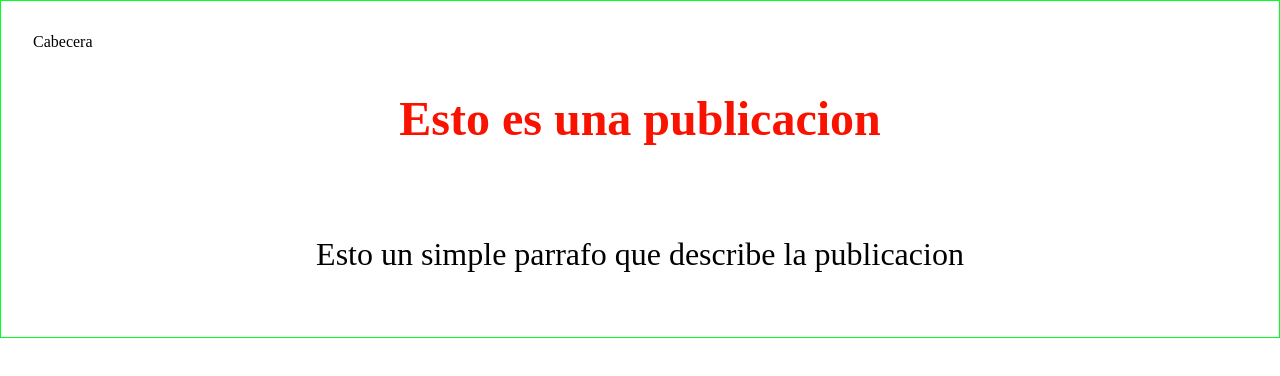
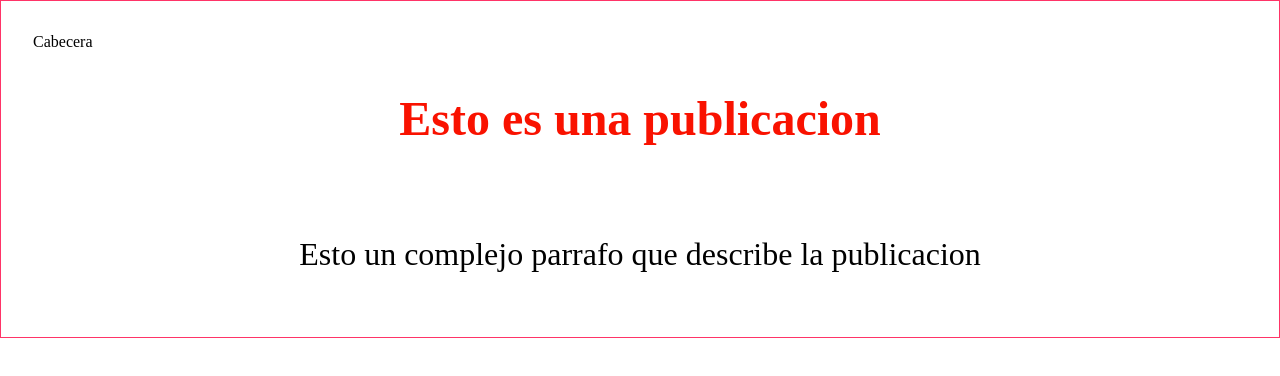
Before and after one commit to LautaroVallejos/Prueba-de-curso-de-github, a plain HTML site: page index.html in a window 1280 px wide. Drawn offline with Linux system fonts and the light colour scheme; files that its build step writes are made by us from their sources.

Commit message:
Cambio de color y cambio de palabra en la rama desarollador

```diff
--- a/estilos.css
+++ b/estilos.css
@@ -18,5 +18,5 @@ p{
   display: grid;
   padding: 2em;
   margin: 0 auto;
-  border: 1px #00ff22 solid;
+  border: 1px #ff3467 solid;
 }
--- a/index.html
+++ b/index.html
@@ -10,7 +10,7 @@
       <div id="Cabecera">Cabecera</div>
       <h1>Esto es una publicacion</h1>
       <br>
-      <p>Esto un simple parrafo que describe la publicacion</p>
+      <p>Esto un complejo parrafo que describe la publicacion</p>
     </section>
   </body>
 </html>
```
